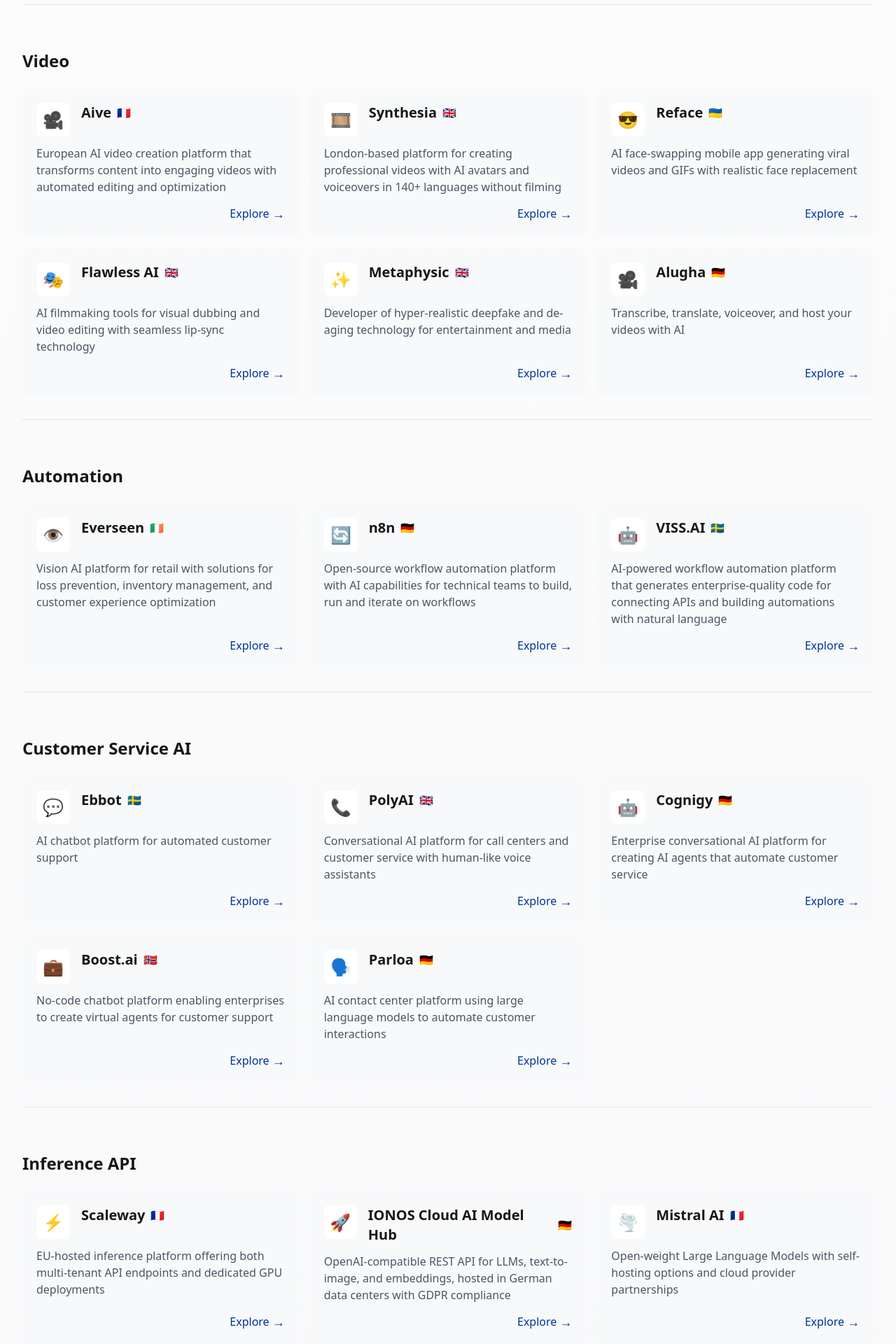
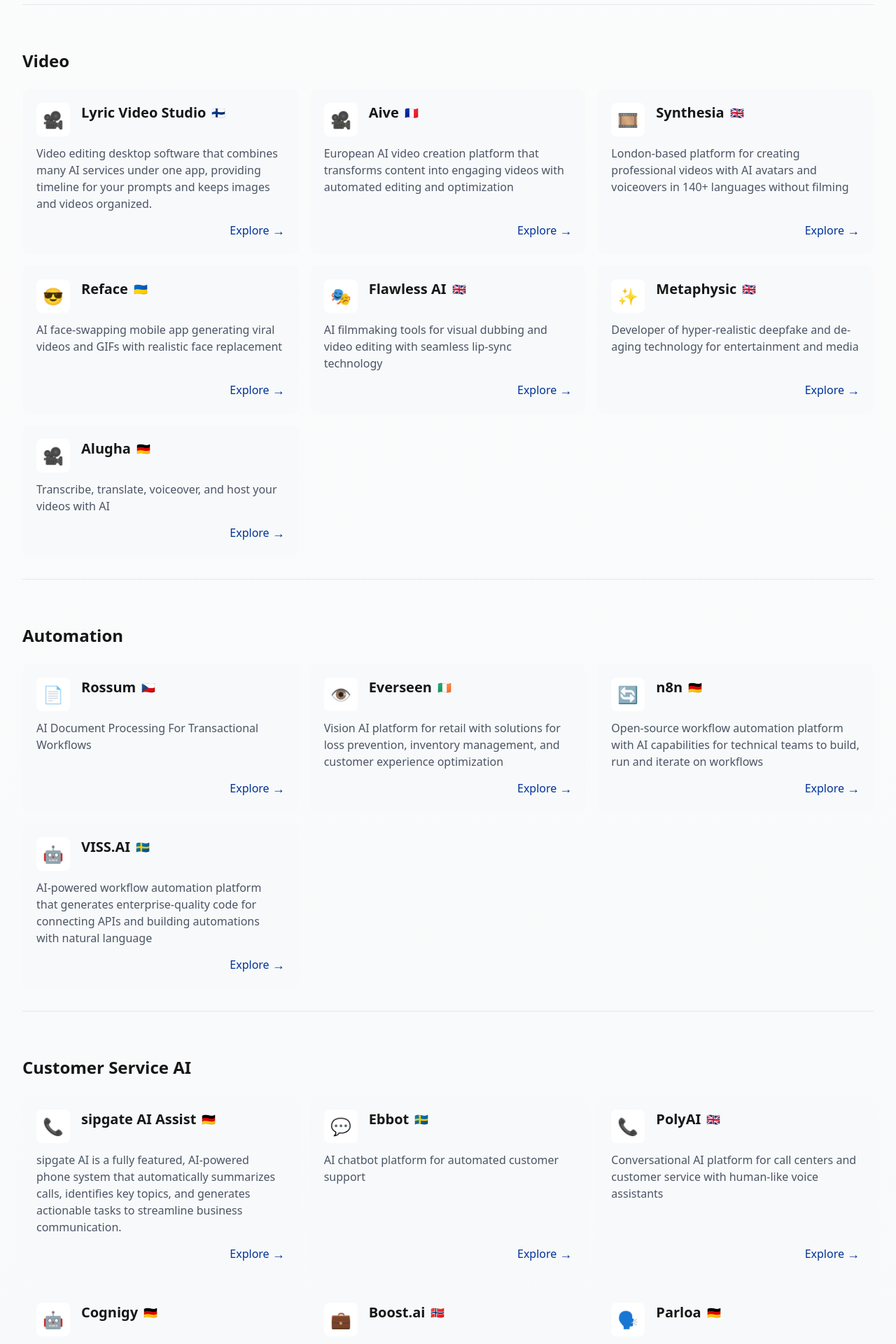
Before and after one commit to northwindlabs/ai-atlas, a Next.js app: page / in a window 1280 px wide. Shown: the part 4200-6120 px from the top of the page at 70% size. Built offline with nearby package versions, Linux system fonts and the light colour scheme.

Commit message:
added suggested services

```diff
--- a/src/app/page.tsx
+++ b/src/app/page.tsx
@@ -28,6 +28,8 @@
           if (!service.addedDate) return false;
           const added = new Date(service.addedDate);
           const today = new Date();
+          // Consider future dates as new
+          if (added > today) return true;
           return (
             added.getFullYear() === today.getFullYear() &&
             added.getMonth() === today.getMonth()
@@ -251,6 +253,8 @@
                       if (!service.addedDate) return false;
                       const added = new Date(service.addedDate);
                       const today = new Date();
+                      // Consider future dates as new
+                      if (added > today) return true;
                       return (
                         added.getFullYear() === today.getFullYear() &&
                         added.getMonth() === today.getMonth()
--- a/src/components/FilterSection.tsx
+++ b/src/components/FilterSection.tsx
@@ -11,6 +11,22 @@
   setShowNewOnly,
   filteredCategories,
 }: FilterSectionProps) => {
+  const isNewThisMonth = (date: Date) => {
+    const today = new Date();
+    const added = new Date(date);
+
+    // If the date is in the future, consider it new
+    if (added.getTime() > today.getTime()) {
+      return true;
+    }
+
+    // Otherwise, check if it's in the current month and year
+    return (
+      added.getFullYear() === today.getFullYear() &&
+      added.getMonth() === today.getMonth()
+    );
+  };
+
   return (
     <div className="mb-8">
       <div className="flex items-center justify-between border-b border-gray-200 dark:border-gray-800 pb-4">
@@ -48,12 +64,7 @@
                   count +
                   category.services.filter((service) => {
                     if (!service.addedDate) return false;
-                    const added = new Date(service.addedDate);
-                    const today = new Date();
-                    return (
-                      added.getFullYear() === today.getFullYear() &&
-                      added.getMonth() === today.getMonth()
-                    );
+                    return isNewThisMonth(new Date(service.addedDate));
                   }).length,
                 0
               )}
--- a/src/components/ServiceCard.tsx
+++ b/src/components/ServiceCard.tsx
@@ -16,6 +16,9 @@
 
   const today = new Date();
   const added = new Date(addedDate);
+
+  // Consider future dates as new
+  if (added > today) return true;
 
   return (
     added.getFullYear() === today.getFullYear() &&
--- a/src/data/services.ts
+++ b/src/data/services.ts
@@ -271,6 +271,14 @@
     color: 'bg-[#FF7F50]',
     services: [
       {
+        name: 'Lyric Video Studio',
+        description: 'Video editing desktop software that combines many AI services under one app, providing timeline for your prompts and keeps images and videos organized.',
+        icon: '🎥',
+        country: '🇫🇮',
+        link: 'https://lyricvideo.studio',
+        addedDate: '2025-05-01',
+      },
+      {
         name: 'Aive',
         description:
           'European AI video creation platform that transforms content into engaging videos with automated editing and optimization',
@@ -327,6 +335,14 @@
     color: 'bg-[#FF9800]',
     services: [
       {
+        name: 'Rossum',
+        description: 'AI Document Processing For Transactional Workflows',
+        icon: '📄',
+        country: '🇨🇿',
+        link: 'https://rossum.ai/',
+        addedDate: '2025-05-01',
+      },
+      {
         name: 'Everseen',
         description:
           'Vision AI platform for retail with solutions for loss prevention, inventory management, and customer experience optimization',
@@ -359,6 +375,14 @@
     icon: '🏢',
     color: 'bg-[#4361EE]',
     services: [
+      {
+        name: 'sipgate AI Assist',
+        description: 'sipgate AI is a fully featured, AI-powered phone system that automatically summarizes calls, identifies key topics, and generates actionable tasks to streamline business communication.',
+        icon: '📞',
+        country: '🇩🇪',
+        link: 'https://www.sipgate.de/assist',
+        addedDate: '2025-05-01',
+      },
       {
         name: 'Ebbot',
         description: 'AI chatbot platform for automated customer support',
@@ -479,6 +503,14 @@
     color: 'bg-[#45B7D1]',
     services: [
       {
+        name: 'Recombee',
+        description: 'AI powered recommender as a service',
+        icon: '🎯',
+        country: '🇨🇿',
+        link: 'https://www.recombee.com/',
+        addedDate: '2025-05-01',
+      },
+      {
         name: 'Rek.ai',
         description: 'AI-driven website content personalization engine',
         icon: '🤖',
@@ -524,6 +556,14 @@
     icon: '📚',
     color: 'bg-[#FF6B6B]',
     services: [
+      {
+        name: 'TRIADE-COPILOT',
+        description: 'TRIADE-COPILOT is an AI assistant for schools that simplifies time-consuming tasks for teachers and enhance student learning at home.',
+        icon: '🤖',
+        country: '🇫🇷',
+        link: 'https://triade-educ.org/fr/',
+        addedDate: '2025-05-01',
+      },
       {
         name: 'Pladdra',
         description:
```
